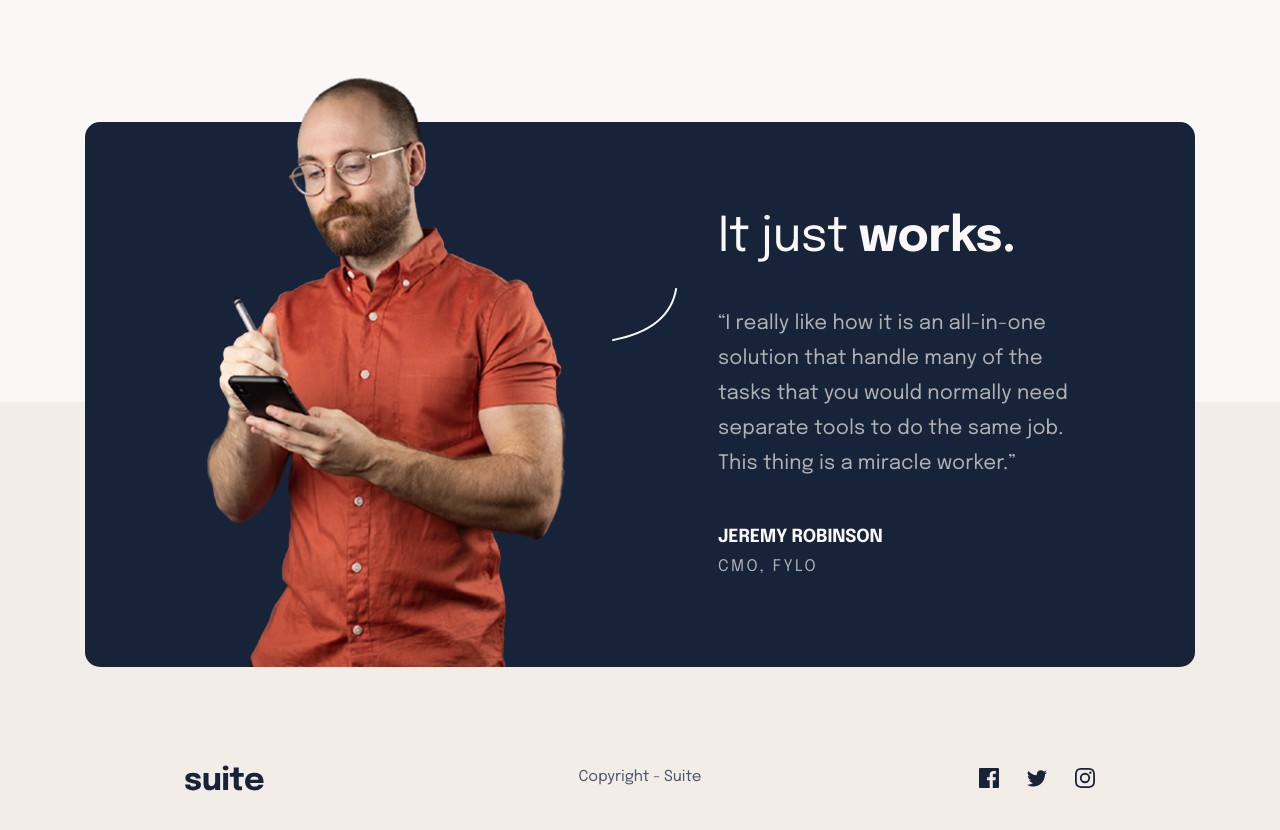
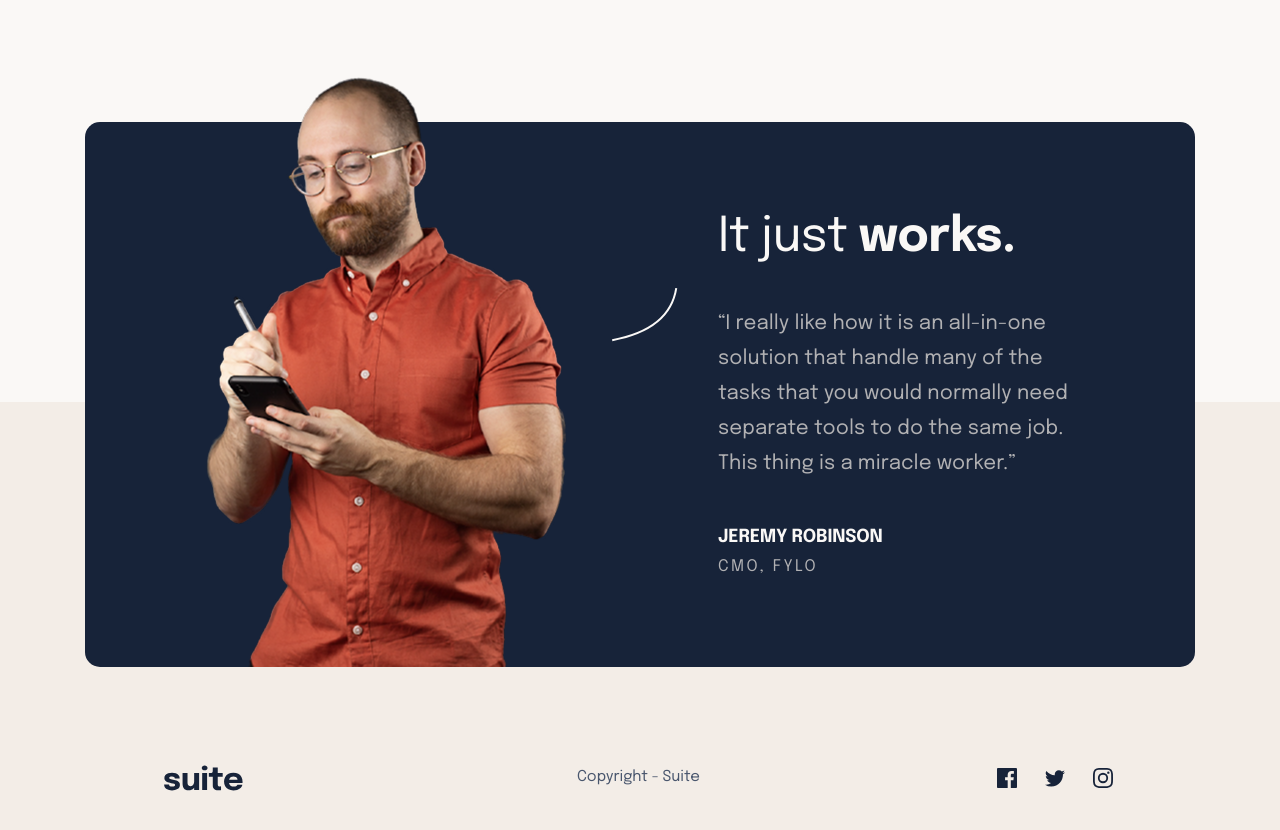
Before and after one commit to Bobstyle23/suite-landing-page, a website: page index.html in a window 1280 px wide. Shown: the part 858-1688 px from the top of the page. Drawn offline with Linux system fonts and the light colour scheme.

Commit message:
Revert back the footer padding

```diff
--- a/sass/layouts/_footer.scss
+++ b/sass/layouts/_footer.scss
@@ -82,7 +82,6 @@
 @include respond-to($breakpoint-desktops) {
   .footer {
     height: 46.4rem;
-    padding: 0 18.45rem 7.2rem;
-    /* padding: 0 16.7rem 7.2rem 16.4rem; */
+    padding: 0 16.7rem 7.2rem 16.4rem;
   }
 }
```
Also changed, not shown: sass/main.css, 1 other file.
